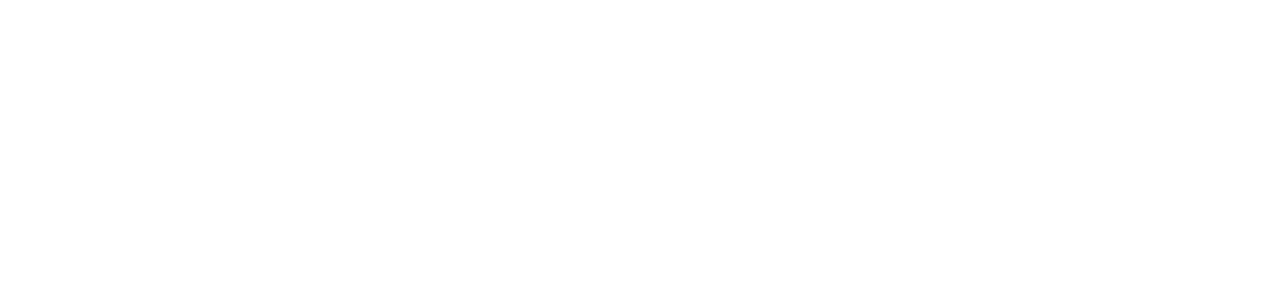
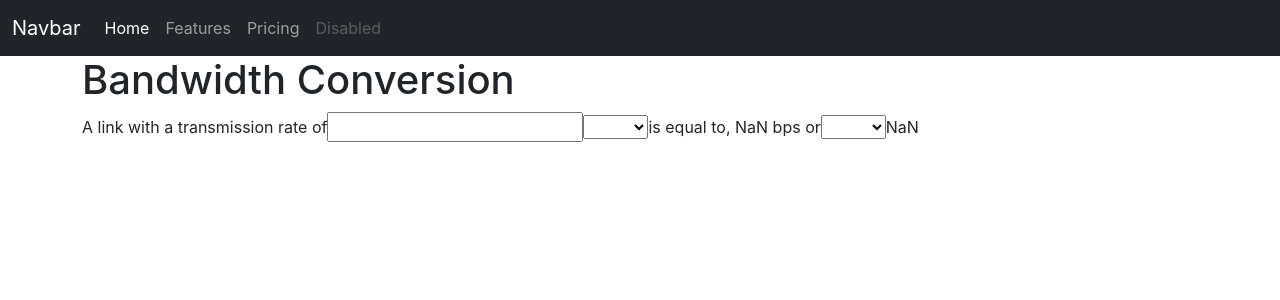
Before and after one commit to AutonomousDev/network-calc, a React (Create React App) app: page /ConvertBandwidth in a window 1280 px wide. Before the commit this address had no page. Shown: the top 300 px of the page. Built offline with nearby package versions, Linux system fonts and the light colour scheme.

Commit message:
Added bandwidth conversion and bootstrap5

```diff
--- a/public/index.html
+++ b/public/index.html
@@ -9,6 +9,10 @@
       name="description"
       content="Web site created using create-react-app"
     />
+
+    <link href="https://cdn.jsdelivr.net/npm/bootstrap@5.1.3/dist/css/bootstrap.min.css" rel="stylesheet" integrity="sha384-1BmE4kWBq78iYhFldvKuhfTAU6auU8tT94WrHftjDbrCEXSU1oBoqyl2QvZ6jIW3" crossorigin="anonymous">
+<script src="https://cdn.jsdelivr.net/npm/bootstrap@5.1.3/dist/js/bootstrap.bundle.min.js" integrity="sha384-ka7Sk0Gln4gmtz2MlQnikT1wXgYsOg+OMhuP+IlRH9sENBO0LRn5q+8nbTov4+1p" crossorigin="anonymous"></script>
+
     <link rel="apple-touch-icon" href="%PUBLIC_URL%/logo192.png" />
     <!--
       manifest.json provides metadata used when your web app is installed on a
@@ -24,11 +28,37 @@
       work correctly both with client-side routing and a non-root public URL.
       Learn how to configure a non-root public URL by running `npm run build`.
     -->
-    <title>React App</title>
+    <title>Network Calculator</title>
   </head>
   <body>
+    <nav class="navbar navbar-expand-lg  navbar-dark bg-dark">
+      <div class="container-fluid">
+        <a class="navbar-brand" href="#">Navbar</a>
+        <button class="navbar-toggler" type="button" data-bs-toggle="collapse" data-bs-target="#navbarNav" aria-controls="navbarNav" aria-expanded="false" aria-label="Toggle navigation">
+          <span class="navbar-toggler-icon"></span>
+        </button>
+        <div class="collapse navbar-collapse" id="navbarNav">
+          <ul class="navbar-nav">
+            <li class="nav-item">
+              <a class="nav-link active" aria-current="page" href="#">Home</a>
+            </li>
+            <li class="nav-item">
+              <a class="nav-link" href="#">Features</a>
+            </li>
+            <li class="nav-item">
+              <a class="nav-link" href="#">Pricing</a>
+            </li>
+            <li class="nav-item">
+              <a class="nav-link disabled">Disabled</a>
+            </li>
+          </ul>
+        </div>
+      </div>
+    </nav>
+
     <noscript>You need to enable JavaScript to run this app.</noscript>
-    <div id="root"></div>
+    <div id="root" class="container"></div>
+
     <!--
       This HTML file is a template.
       If you open it directly in the browser, you will see an empty page.
--- a/src/App.js
+++ b/src/App.js
@@ -4,6 +4,7 @@
 import { BrowserRouter, Routes, Route } from "react-router-dom";
 import Circuit_transmission_time from './pages/Circuit_transmission_time';
 import Two_computer_transmission from './pages/Two_computer_transmission';
+import ConvertBandwidth from './pages/ConvertBandwidth';
 
 function App() {
   return (
@@ -11,6 +12,7 @@
       <Routes>
         <Route path="/" element={<Circuit_transmission_time />} />
         <Route path="two/" element={<Two_computer_transmission />} />
+        <Route path="ConvertBandwidth" element={<ConvertBandwidth/>} />
       </Routes>
     </BrowserRouter>
   );
--- /dev/null
+++ b/src/pages/ConvertBandwidth.js
@@ -0,0 +1,98 @@
+import { useState, useEffect } from "react";
+import React from "react";
+
+function ConvertBandwidth() {
+    const unit_GiB_to_Mib = 1024 / 1;
+    const unit_MiB_to_KiB = 1024 / 1;
+    const unit_KiB_to_Byte = 1024 / 1;
+    const unit_Byte_to_bit = 8 / 1;
+
+
+    const unit_Kbps_to_bps = 1000 / 1;
+    const unit_Mbps_to_Kbps = 1000 / 1;
+    const unit_Gbps_to_Mbps = 1000 / 1;
+
+
+    const [transmission_rate, set_transmission_rate] = React.useState();
+    const [transmission_rate_unit, set_transmission_rate_unit] = React.useState();
+    const [transmission_rate_unit2, set_transmission_rate_unit2] = React.useState();
+
+    //calculate conversion rate
+
+    function set_transmission_conversion(unit_string) {
+        if (unit_string === "Gbps") {
+            return unit_Gbps_to_Mbps * unit_Mbps_to_Kbps * unit_Kbps_to_bps;
+        }
+        else if (unit_string === "Mbps") {
+            return unit_Mbps_to_Kbps * unit_Kbps_to_bps;
+        }
+        else if (unit_string === "Kbps") {
+            return unit_Kbps_to_bps;
+        }
+        else if (unit_string === "bps") {
+            return 1;
+        }
+        else {
+            return 0;
+        }
+    }
+    let transmission_rate_conversion = set_transmission_conversion(transmission_rate_unit)
+    let transmission_rate_bits = transmission_rate_conversion * transmission_rate
+
+    let transmission_rate_conversion2 = set_transmission_conversion(transmission_rate_unit2)
+    let transmission_rate_converted = transmission_rate_bits/transmission_rate_conversion2
+
+
+
+    function set_file_size_conversion(unit_string) {
+        if (unit_string === "GiB") {
+            return unit_GiB_to_Mib * unit_MiB_to_KiB * unit_KiB_to_Byte * unit_Byte_to_bit;
+        }
+        else if (unit_string === "MiB") {
+            return unit_MiB_to_KiB * unit_KiB_to_Byte * unit_Byte_to_bit;
+        }
+        else if (unit_string === "KiB") {
+            return unit_KiB_to_Byte * unit_Byte_to_bit;
+        }
+        else if (unit_string === "Byte") {
+            return unit_Byte_to_bit;
+        }
+        else if (unit_string === "bit") {
+            return 1;
+        }
+        else {
+            return 0;
+        }
+    }
+
+
+    return (
+        <div class="">
+            <h1>Bandwidth Conversion</h1>
+            <form>
+                <p>A link with a transmission rate of
+                    <input type="number" id="transmission_rate" name="transmission_rate" onChange={(e) => set_transmission_rate(e.target.value)} />
+                    <select name="transmission_rate_unit" id="transmission_rate_unit" onChange={(e) => set_transmission_rate_unit(e.target.value)}>
+                        <option value=""></option>
+                        <option value="Gbps">Gbps</option>
+                        <option value="Mbps">Mbps</option>
+                        <option value="Kbps">Kbps</option>
+                        <option value="bps">bps</option>
+                    </select>
+                    is equal to, {transmission_rate_bits} bps or
+                    <select name="transmission_rate_unit2" id="transmission_rate_unit2" onChange={(e) => set_transmission_rate_unit2(e.target.value)}>
+                        <option value=""></option>
+                        <option value="Gbps">Gbps</option>
+                        <option value="Mbps">Mbps</option>
+                        <option value="Kbps">Kbps</option>
+                        <option value="bps">bps</option>
+                    </select>
+                    {transmission_rate_converted}
+                </p>
+            </form>
+
+        </div>
+    );
+}
+
+export default ConvertBandwidth;
--- a/src/pages/Two_computer_transmission.js
+++ b/src/pages/Two_computer_transmission.js
@@ -98,6 +98,7 @@
     return (
         <div>
             <form>
+                <div class="m-5">
                 <p>Given a link with a maximum transmission rate of
                     <input type="number" id="transmission_rate" name="transmission_rate" onChange={(e) => set_transmission_rate(e.target.value)} />
                     <select name="transmission_rate_unit" id="transmission_rate_unit" onChange={(e) => set_transmission_rate_unit(e.target.value)}>
@@ -109,6 +110,7 @@
                     </select>
                     . Only two computers, X and Y, wish to transmit starting at time t = 0 seconds.
                 </p>
+                </div>
                 <p>
                     Computer X sends FileX (
                     <input type="number" id="fileX_size" name="fileX_size" onChange={(e) => set_fileX_size(e.target.value)} />
```
Also changed, not shown: src/pages/Home.js (added).
